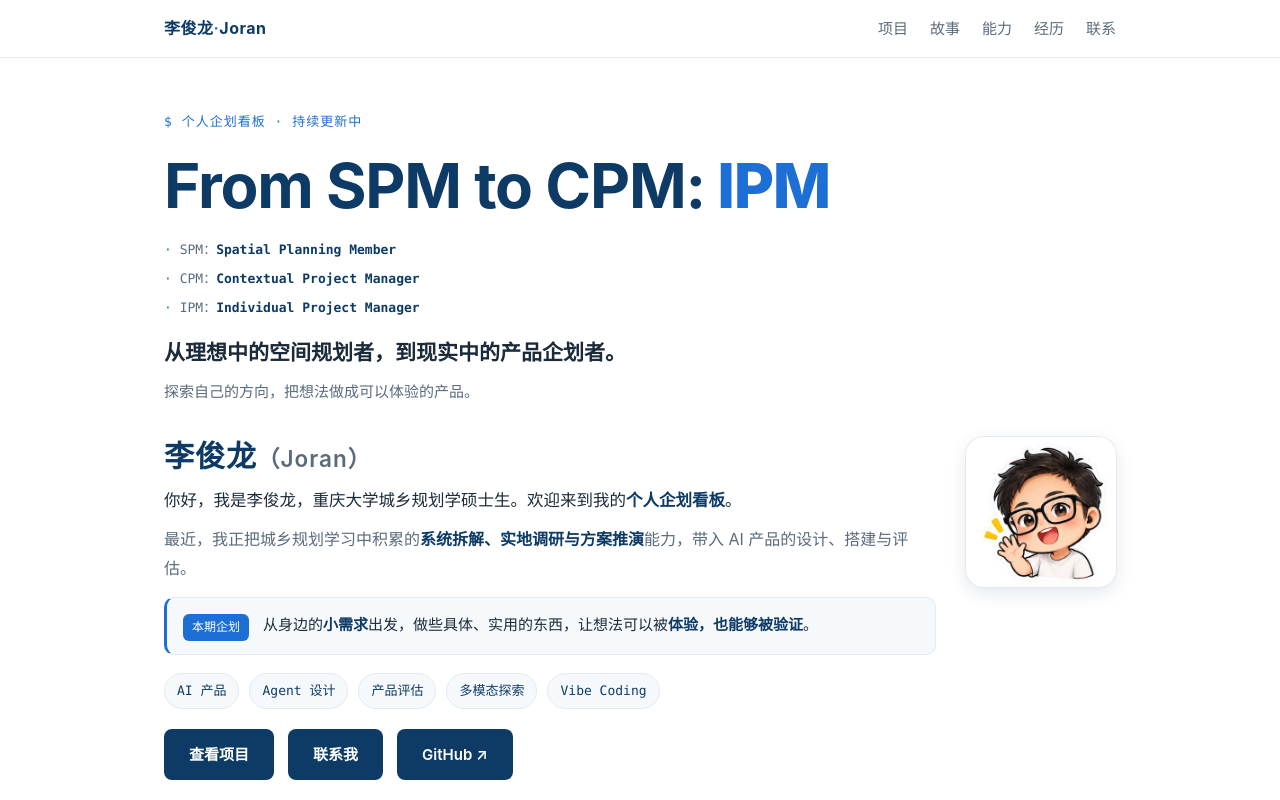
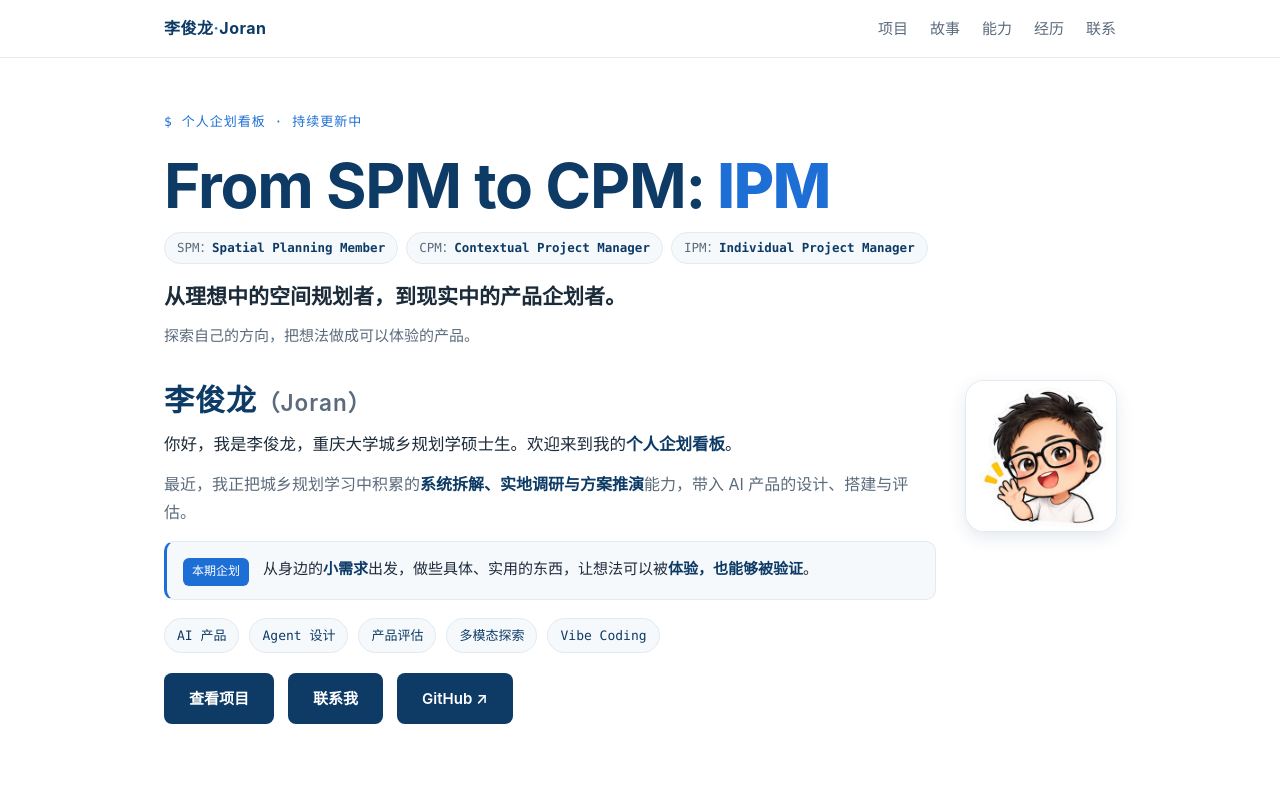
Before and after one commit to LeeJoran/LeeJoran.github.io, a plain HTML site: page index.html in a window 1280 px wide. Shown: the top 800 px of the page. Drawn offline with Linux system fonts and the light colour scheme.

Commit message:
SPM/CPM/IPM 注释改为同行胶囊标签；主卡技术栈横排、副卡竖排通宽；AI合同审查加在线体验按钮（Netlify 已上线）

```diff
--- a/index.html
+++ b/index.html
@@ -27,8 +27,10 @@
   <!-- 首屏 -->
   <section class="hero" id="top">
     <p class="eyebrow">个人企划看板 · 持续更新中</p>
-    <h1 class="manifesto"><span class="m-pre">From SPM to CPM:</span> <span class="m-ipm">IPM</span></h1>
-    <p class="m-legend"><span>SPM：<strong>Spatial Planning Member</strong></span><span>CPM：<strong>Contextual Project Manager</strong></span><span>IPM：<strong>Individual Project Manager</strong></span></p>
+    <div class="m-line">
+      <h1 class="manifesto"><span class="m-pre">From SPM to CPM:</span> <span class="m-ipm">IPM</span></h1>
+      <p class="m-legend"><span>SPM：<strong>Spatial Planning Member</strong></span><span>CPM：<strong>Contextual Project Manager</strong></span><span>IPM：<strong>Individual Project Manager</strong></span></p>
+    </div>
     <p class="m-cn">从理想中的空间规划者，到现实中的产品企划者。</p>
     <p class="m-small">探索自己的方向，把想法做成可以体验的产品。</p>
 
@@ -94,7 +96,8 @@
           </div>
           <div class="p-row p-stack"><span class="p-label">技术栈</span><div class="stack-tags"><span class="tech-tag">Next.js</span><span class="tech-tag">React</span><span class="tech-tag">TypeScript</span><span class="tech-tag">Tailwind CSS</span><span class="tech-tag">shadcn/ui</span><span class="tech-tag">Coze 工作流</span></div></div>
           <div class="p-foot">
-            <p class="p-status"><span class="dot dot-dev"></span>MVP 开发中 · 本地运行</p>
+            <p class="p-status"><span class="dot dot-ok"></span>已上线 · 线上示例结果</p>
+            <a class="card-link" href="https://joran-audit-contract.netlify.app/" target="_blank" rel="noopener">在线体验 ↗</a>
             <a class="card-link" href="https://github.com/LeeJoran/audit-contract" target="_blank" rel="noopener">查看源码 ↗</a>
           </div>
         </div>
--- a/style.css
+++ b/style.css
@@ -65,21 +65,30 @@ a:hover { text-decoration: underline; }
   margin-bottom: 16px;
 }
 .eyebrow::before { content: "$ "; }
+.m-line {
+  display: flex; align-items: baseline; flex-wrap: wrap;
+  gap: 8px 16px;
+  margin-bottom: 14px;
+}
 .manifesto {
   font-size: clamp(36px, 6.8vw, 62px);
   font-weight: 800; color: var(--brand);
   letter-spacing: -.02em; line-height: 1.2;
-  margin-bottom: 14px;
 }
 .m-pre { color: var(--brand); font-weight: 700; }
 .m-ipm { color: var(--accent); }
 .m-legend {
-  display: flex; flex-direction: column; gap: 6px;
-  font-family: var(--mono); font-size: 13px;
+  display: flex; flex-wrap: wrap; gap: 8px;
+  font-family: var(--mono); font-size: 12.5px;
   color: var(--ink-soft);
-  margin-bottom: 14px;
 }
-.m-legend span::before { content: "· "; color: var(--accent); }
+.m-legend span {
+  background: var(--bg-alt);
+  border: 1px solid var(--line);
+  border-radius: 999px;
+  padding: 4px 12px;
+  white-space: nowrap;
+}
 .m-legend strong { color: var(--brand); font-weight: 700; }
 .m-cn {
   font-size: clamp(17px, 2.2vw, 21px);
@@ -212,6 +221,9 @@ a:hover { text-decoration: underline; }
   padding-top: 10px;
 }
 .stack-tags { display: flex; flex-wrap: wrap; gap: 8px; padding-top: 3px; }
+/* 副卡：技术栈竖向排列，芯片通宽居中 */
+.p-minor .stack-tags { flex-direction: column; flex-wrap: nowrap; }
+.p-minor .stack-tags .tech-tag { text-align: center; }
 .tech-tag {
   font-family: var(--mono); font-size: 12px;
   color: var(--brand); background: var(--bg-alt);
```
